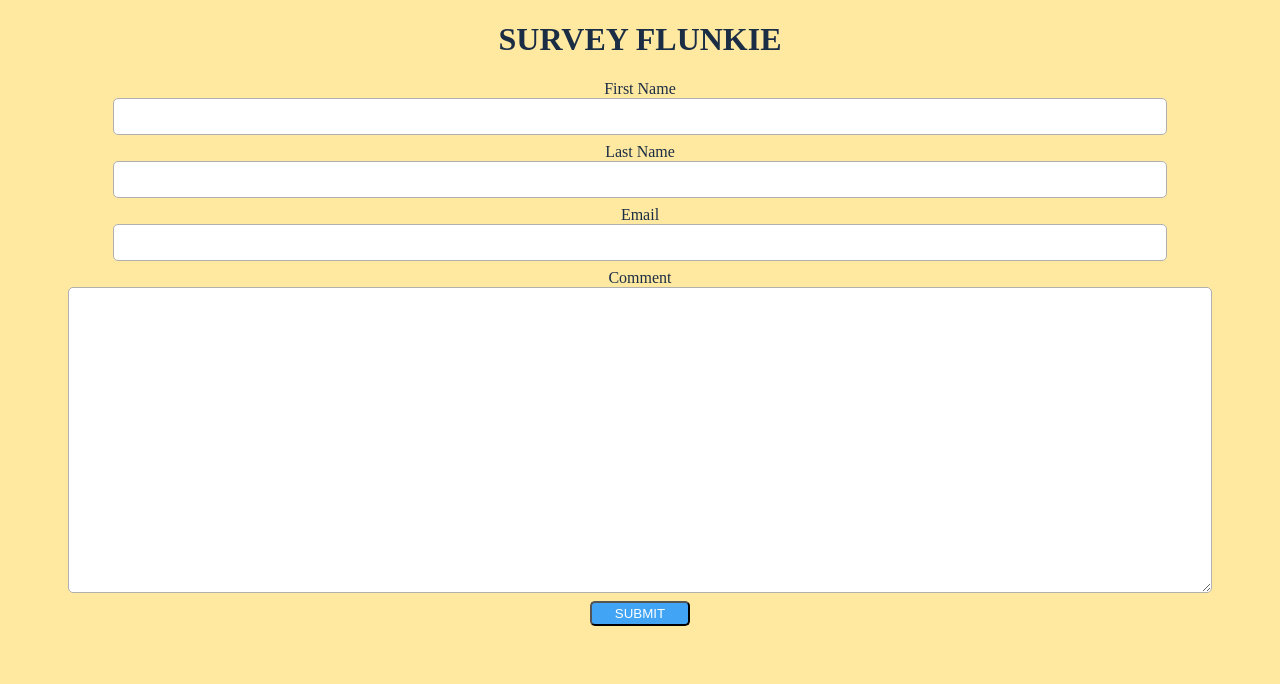
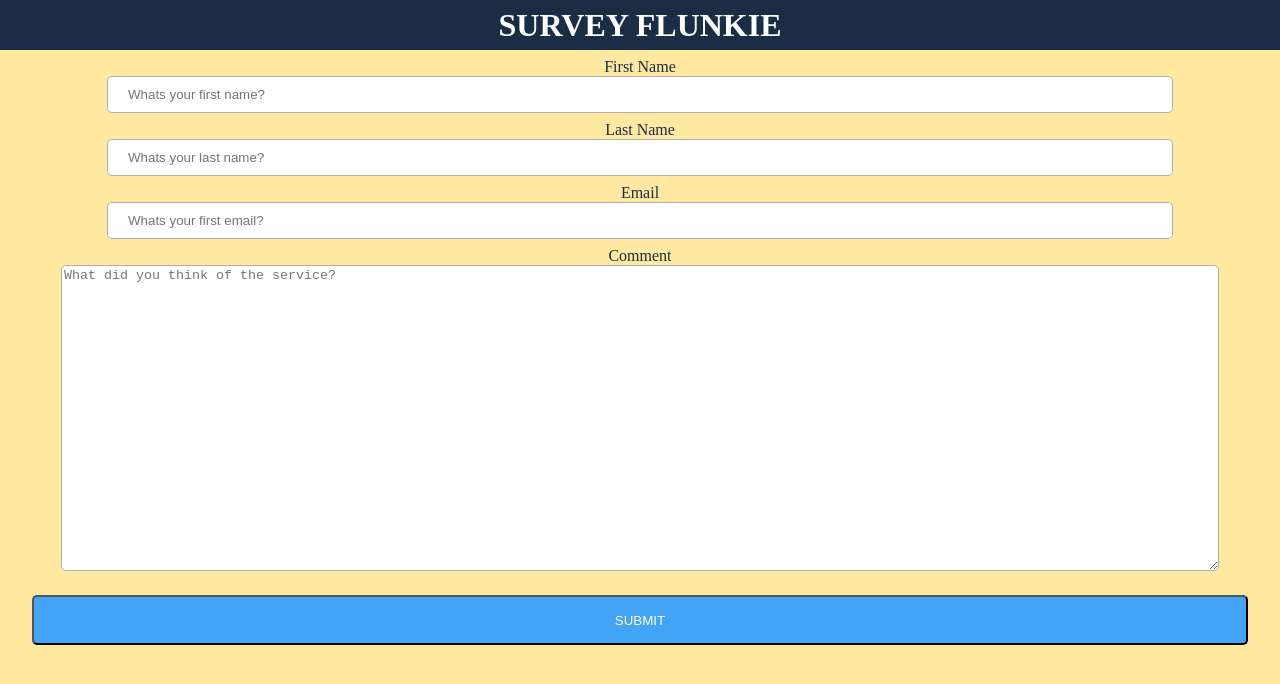
Before and after one commit to TheNootLinja/survey-form, a React (Create React App) app: page / in a window 1280 px wide. Shown: the top 684 px of the page. Built offline with nearby package versions, Linux system fonts and the light colour scheme.

Commit message:
Add Header.js and begin implementing state for survey form

```diff
--- a/src/App.js
+++ b/src/App.js
@@ -1,9 +1,10 @@
 import './App.css';
 import Form from './components/Form';
+import Header from './components/Header';
 
 function App() {
   return <div className="App">
-    <h1>SURVEY FLUNKIE</h1>
+    <Header />
     <Form />
   </div>;
 }
--- a/src/components/Form.js
+++ b/src/components/Form.js
@@ -1,18 +1,30 @@
+import { useState } from 'react';
+
 import '../styles/Form.css'
 import Button from './Button';
-import Input from './Input'
+import Input from './Input';
+
 
 function Form() {
+    const [fName, setFName] = useState('');
+    const [lName, setLName] = useState('');
+    const [email, setEmail] = useState('');
+    const [comment, setComment] = useState('');
     const handleClick = () => {
-        console.log('CLICKED!!!')
+        console.log('CLICKED!')
     }
+    const handleChange = (e) => {
+        setComment(e.target.value);
+        console.log(comment);
+    };
     return (
         <>
-            <Input name='fname' label='First Name' type='text'/>
-            <Input name='lname' label='Last Name' type='text'/>
-            <Input name='email' label='Email' type='text'/>
-            <Input name='comment' label='Comment' type='textarea'/>
+            <Input name='fname' label='First Name' type='text' phText='Whats your first name?'/>
+            <Input name='lname' label='Last Name' type='text' phText='Whats your last name?'/>
+            <Input name='email' label='Email' type='text' phText='Whats your first email?'/>
+            <Input name='comment' label='Comment' type='textarea' phText='What did you think of the service?' changeHandler={handleChange}/>
             <Button btext='submit' clickHandler={handleClick}/>
+            <p>{comment}</p>
         </>
     )
 }
--- /dev/null
+++ b/src/components/Header.js
@@ -0,0 +1,11 @@
+import '../styles/Header.css';
+
+function Header() {
+    return (
+        <header>
+            <h1>SURVEY FLUNKIE</h1>
+        </header>
+    )
+}
+
+export default Header;
--- a/src/components/Input.js
+++ b/src/components/Input.js
@@ -1,8 +1,8 @@
-function Input({name, label, type}) {
+function Input({name, label, type, phText, changeHandler}) {
     return (
         <div className="input-group">
             <label htmlFor={name}>{label}</label>
-            {type === "text" ? <input name={name} type={type}/> : <textarea></textarea>}
+            {type === "text" ? <input name={name} type={type} placeholder={phText}/> : <textarea placeholder={phText} onChange={changeHandler}></textarea>}
         </div>
     )
 }
--- a/src/index.css
+++ b/src/index.css
@@ -12,4 +12,6 @@
 
 body {
   background-color: var(--bodyBG);
+  padding: 0;
+  margin: 0;
 }
--- a/src/styles/Button.css
+++ b/src/styles/Button.css
@@ -1,6 +1,7 @@
 button {
-  height: 25px;
-  width: 100px;
+  margin-top: 1rem;
+  height: 50px;
+  width: 95%;
   border-radius: 5px;
   text-transform: uppercase;
   background-color: #42a4f5;
--- /dev/null
+++ b/src/styles/Header.css
@@ -0,0 +1,10 @@
+header {
+  background-color: var(--black);
+  color: white;
+  height: 50px;
+}
+
+h1 {
+  margin: 0;
+  line-height: 50px;
+}
```
